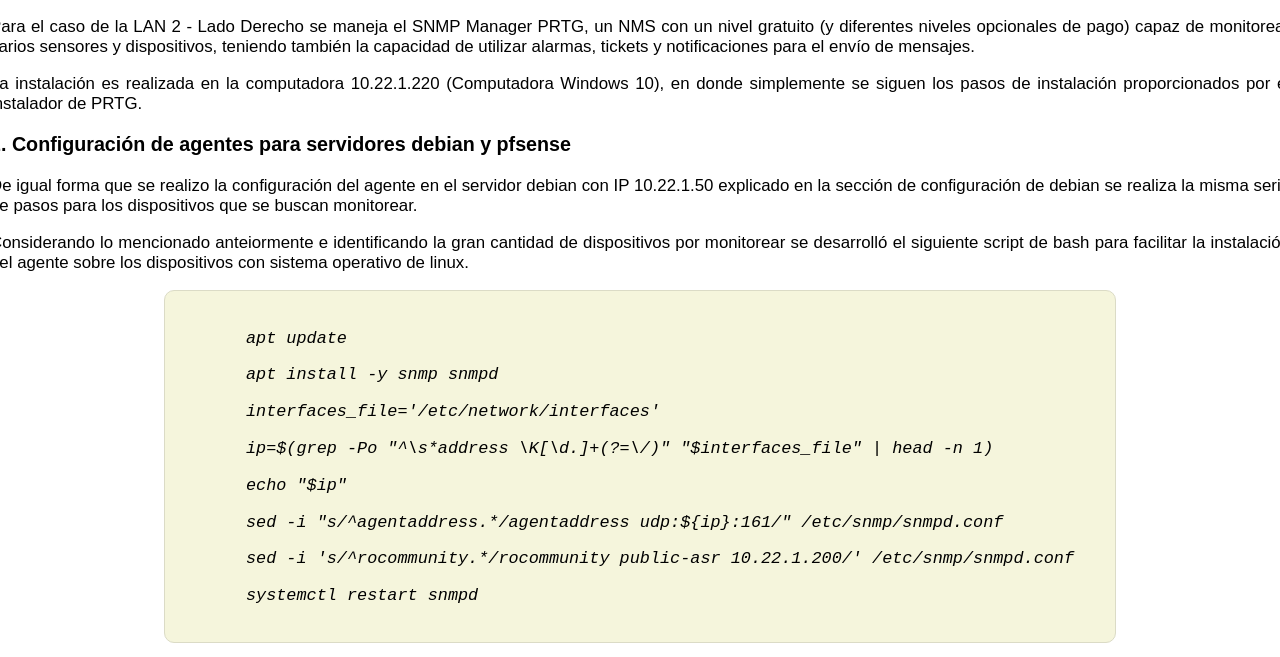
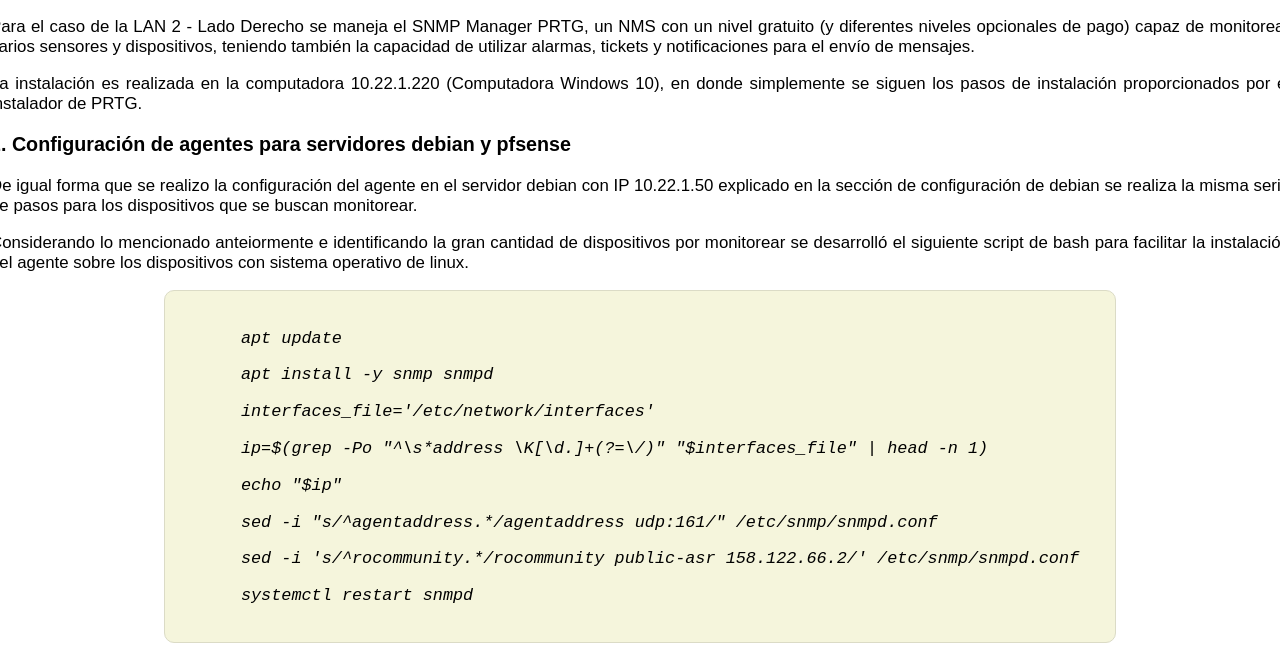
Before and after one commit to McVelez/MonitoreoReport, a plain HTML site: page Lan2_prtg.html in a window 1280 px wide. Shown: the part 139-796 px from the top of the page. Drawn offline with Linux system fonts and the light colour scheme.

Commit message:
Update Lan2_prtg.html

```diff
--- a/Lan2_prtg.html
+++ b/Lan2_prtg.html
@@ -80,8 +80,8 @@
                     <ol><code>interfaces_file='/etc/network/interfaces'</code></ol>
                     <ol><code>ip=$(grep -Po "^\s*address \K[\d.]+(?=\/)" "$interfaces_file" | head -n 1)</code></ol>
                     <ol><code>echo "$ip"</code></ol>
-                    <ol><code>sed -i "s/^agentaddress.*/agentaddress udp:${ip}:161/" /etc/snmp/snmpd.conf</code></ol>
-                    <ol><code>sed -i 's/^rocommunity.*/rocommunity public-asr 10.22.1.200/' /etc/snmp/snmpd.conf</code></ol>
+                    <ol><code>sed -i "s/^agentaddress.*/agentaddress udp:161/" /etc/snmp/snmpd.conf</code></ol>
+                    <ol><code>sed -i 's/^rocommunity.*/rocommunity public-asr 158.122.66.2/' /etc/snmp/snmpd.conf</code></ol>
                     <ol><code>systemctl restart snmpd</code></ol>
                 </div>
             </div>
```
